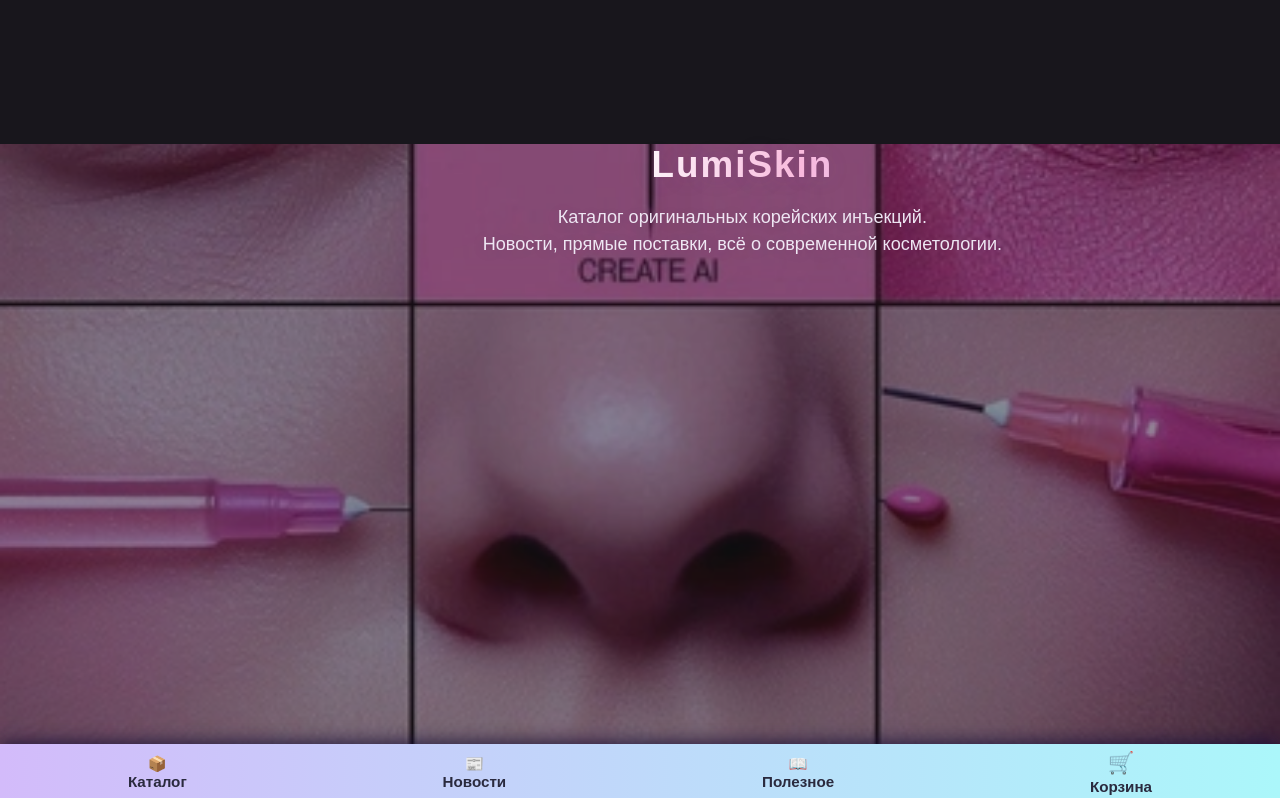
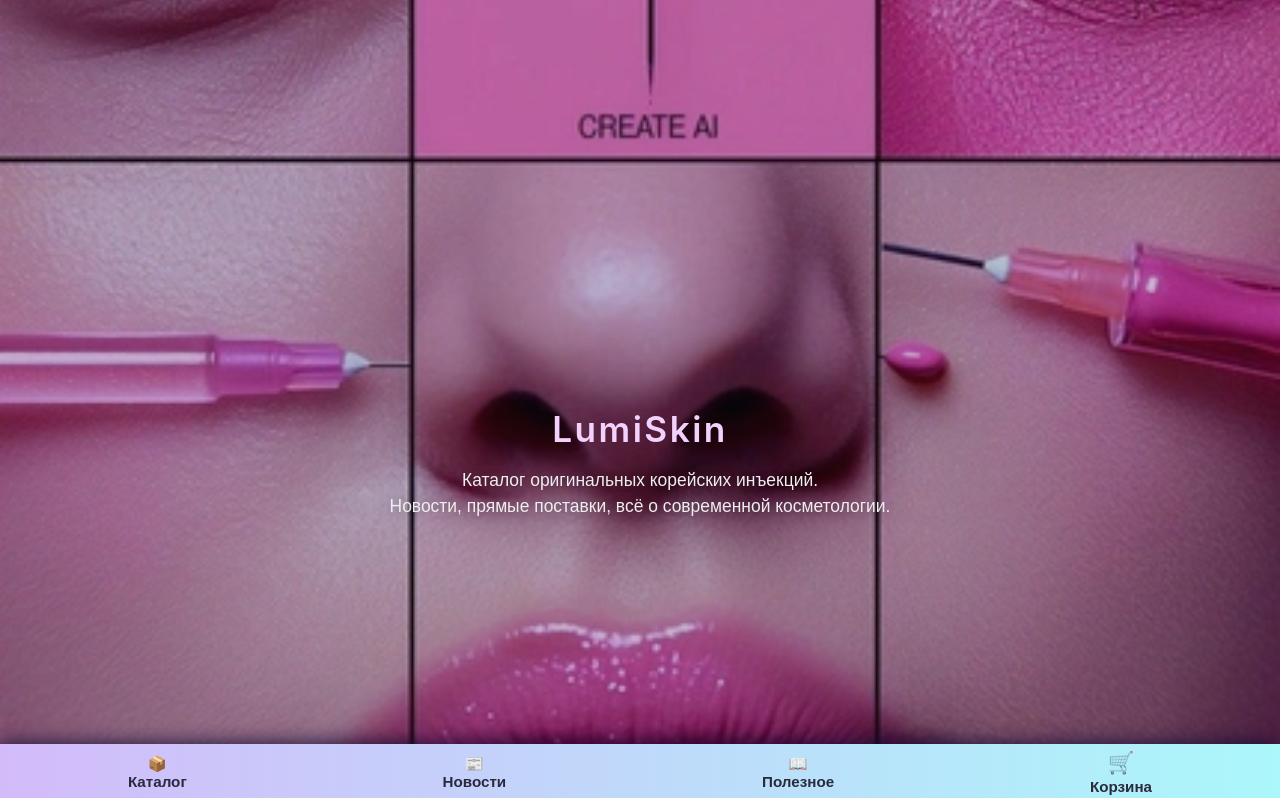
Before and after one commit to AlexSalavat/facade-stone-app, a React (Vite) app: page / in a window 1280 px wide. Shown: the top 798 px of the page. Built offline with nearby package versions, Linux system fonts and the light colour scheme.

Commit message:
first dk

```diff
--- a/src/components/Home.css
+++ b/src/components/Home.css
@@ -1,53 +1,58 @@
 .home-bg {
-  background-image: url("/images/bg.webp");
+  min-height: 100vh;
+  width: 100vw;
+  position: relative;
+  background: url('/images/bg.webp') no-repeat center center;
   background-size: cover;
-  background-position: center;
-  min-height: 100vh;
-  position: relative;
+  overflow: hidden;
 }
 
 .home-overlay {
   position: absolute;
   inset: 0;
-  background: rgba(25,25,30,0.48);
+  background: rgba(24,18,36,0.22);
   z-index: 1;
-  pointer-events: none;
+}
+
+.container {
+  position: relative;
+  z-index: 2;
+  max-width: 520px;
+  margin: 0 auto;
+  padding: 0 12px;
+  height: 100vh;
+  display: flex;
+  flex-direction: column;
+  justify-content: center;
 }
 
 .home-content {
-  margin-top: 18vh;
-  color: #fff;
-  text-shadow: 0 2px 24px rgba(0,0,0,0.28);
+  margin-top: 16vh;
   text-align: center;
-  z-index: 2;
-  width: 100%;
-  padding: 0 8vw;
-  position: relative;
 }
 
 .home-logo {
-  font-size: 2.3rem;
-  font-weight: 900;
-  letter-spacing: 2px;
+  font-family: 'Montserrat', 'Inter', 'Arial', sans-serif;
+  font-weight: 600;
+  font-size: 2.2rem;
+  letter-spacing: 0.07em;
+  color: #f2d2fc;
   margin-bottom: 18px;
-  background: linear-gradient(91deg, #fff 30%, #fdc0e0 60%, #beadfa 100%);
-  -webkit-background-clip: text;
-  -webkit-text-fill-color: transparent;
-  background-clip: text;
-  text-shadow: 0 2px 24px rgba(150,80,180,0.13);
 }
 
 .home-desc {
-  font-size: 1.13rem;
+  font-size: 1.09rem;
   font-weight: 500;
-  margin-bottom: 7vh;
-  opacity: 0.97;
-  line-height: 1.5;
-  color: #f2ecf8;
+  color: #eee;
+  line-height: 1.47;
+  text-shadow: 0 2px 12px #15112a35;
 }
 
 @media (max-width: 600px) {
-  .home-logo { font-size: 1.3rem; }
-  .home-desc { font-size: 0.98rem; padding: 0 4vw; }
-  .home-content { margin-top: 11vh; padding: 0 2vw; }
+  .home-logo {
+    font-size: 1.7rem;
+  }
+  .home-desc {
+    font-size: 1rem;
+  }
 }
--- a/src/components/ProductPage.css
+++ b/src/components/ProductPage.css
@@ -181,26 +181,45 @@
   border: none; font-size: 1.65rem; cursor: pointer;
 }
 
+/* Стрелки внутри модалки поверх картинки */
 .gallery-modal-arrows {
-  display: flex; flex-direction: row; align-items: center; gap: 9px;
+  position: relative;
+  width: 100%;
+  display: flex;
+  flex-direction: row;
+  align-items: center;
+  justify-content: center;
 }
 .gallery-arrow {
-  background: none;
+  position: absolute;
+  top: 50%;
+  transform: translateY(-50%);
+  background: rgba(30,29,44,0.55);
   border: none;
-  color: #aaa9fc;
-  font-size: 2.3rem;
+  color: #b48cfe;
+  font-size: 2.5rem;
+  font-weight: bold;
+  border-radius: 50%;
+  width: 44px;
+  height: 44px;
+  display: flex;
+  align-items: center;
+  justify-content: center;
+  opacity: 0.82;
+  z-index: 3;
   cursor: pointer;
-  padding: 0 7px;
-  user-select: none;
-  transition: color .13s;
+  transition: background 0.17s, color 0.13s;
 }
-.gallery-arrow:hover { color: #7af19d; }
+.gallery-arrow.left { left: 8px; }
+.gallery-arrow.right { right: 8px; }
+.gallery-arrow:hover { background: rgba(170,190,255,0.20); color: #fff; }
 .gallery-img {
   width: 99vw; max-width: 340px; height: 255px;
   border-radius: 17px; object-fit: contain;
   box-shadow: 0 3px 17px #090a14a2;
   border: 2px solid #b38cff;
   background: #18161c;
+  margin: 0 auto;
 }
 
 .gallery-modal-dots {
@@ -229,4 +248,13 @@
   .product-gallery-swiper { gap: 13px; margin: 17px 0 13px 0; }
   .swiper-img { width: 105px; height: 105px; border-radius: 12px; }
   .gallery-img { width: 98vw; max-width: 350px; height: 200px; border-radius: 16px; }
+  .gallery-arrow {
+    font-size: 2.1rem;
+    width: 38px;
+    height: 38px;
+    left: 2vw;
+    right: 2vw;
+  }
+  .gallery-arrow.left { left: 2vw; }
+  .gallery-arrow.right { right: 2vw; }
 }
--- a/src/components/ProductPage.jsx
+++ b/src/components/ProductPage.jsx
@@ -23,9 +23,15 @@ const ProductPage = () => {
     ? product.long_desc.slice(0, 200) + '...'
     : product.long_desc;
 
-  // Листалки для модалки галереи
-  const galleryPrev = () => setGalleryIndex((i) => (i - 1 + product.images.length) % product.images.length);
-  const galleryNext = () => setGalleryIndex((i) => (i + 1) % product.images.length);
+  // Галерея листалка
+  const galleryPrev = (e) => {
+    e && e.stopPropagation();
+    setGalleryIndex((i) => (i - 1 + product.images.length) % product.images.length);
+  };
+  const galleryNext = (e) => {
+    e && e.stopPropagation();
+    setGalleryIndex((i) => (i + 1) % product.images.length);
+  };
 
   return (
     <div className="product-page-dark">
@@ -104,7 +110,7 @@ const ProductPage = () => {
         </div>
       )}
 
-      {/* PDF протокол — теперь после combo */}
+      {/* PDF протокол — после combo */}
       {product.pdf && (
         <div className="product-pdf-row">
           <a
@@ -123,7 +129,7 @@ const ProductPage = () => {
       {/* Кнопка “Задать вопрос” */}
       <div className="product-question-row">
         <a
-          href="https://t.me/your_manager" // ← заменишь на своего менеджера!
+          href="https://t.me/LumiSkinChannel"
           className="question-btn"
           target="_blank"
           rel="noopener noreferrer"
@@ -146,19 +152,19 @@ const ProductPage = () => {
         )}
       </div>
 
-      {/* Модалка галереи — листалка */}
+      {/* Модалка галереи — стрелки всегда видны, поверх картинки */}
       {galleryOpen && (
         <div className="gallery-modal-bg" onClick={() => setGalleryOpen(false)}>
           <div className="gallery-modal" onClick={e => e.stopPropagation()}>
             <button className="close-modal" onClick={() => setGalleryOpen(false)}>✕</button>
             <div className="gallery-modal-arrows">
-              <button className="gallery-arrow" onClick={galleryPrev}>&lt;</button>
+              <button className="gallery-arrow left" onClick={galleryPrev}>&lt;</button>
               <img
                 src={product.images[galleryIndex]}
                 alt=""
                 className="gallery-img"
               />
-              <button className="gallery-arrow" onClick={galleryNext}>&gt;</button>
+              <button className="gallery-arrow right" onClick={galleryNext}>&gt;</button>
             </div>
             <div className="gallery-modal-dots">
               {product.images.map((_, i) => (
```
